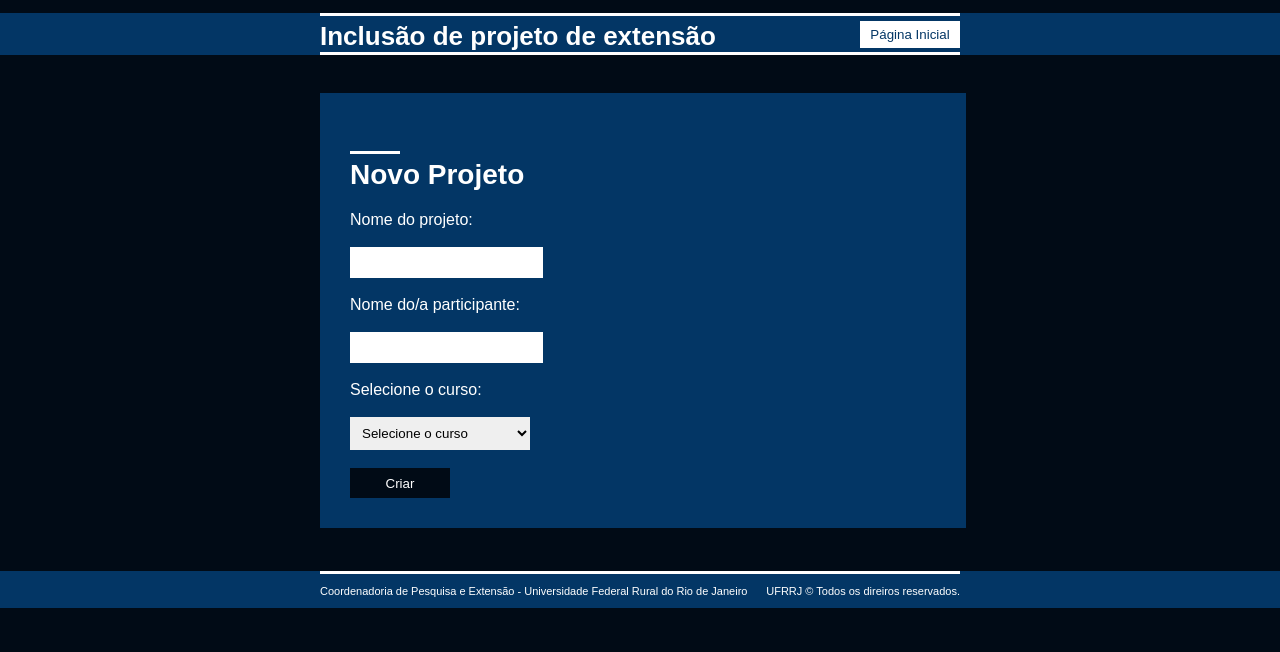
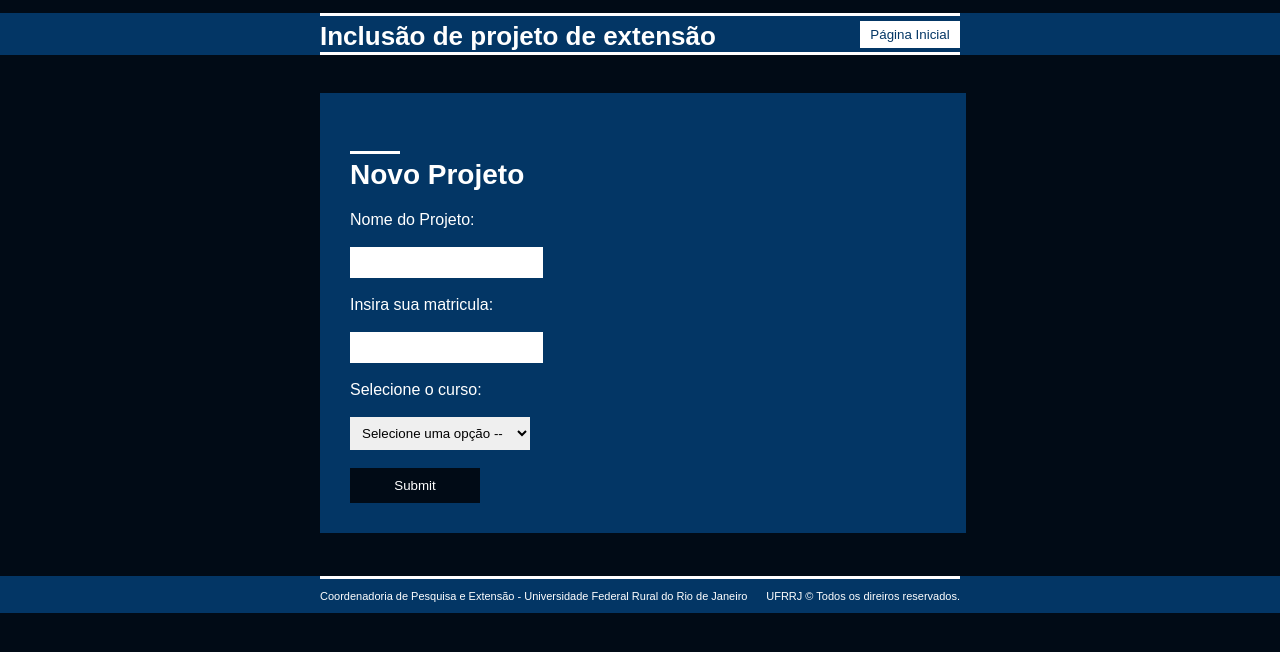
Before and after one commit to Gevu/Projeto_WEB1_UFRRJ, a PHP site: page /resp_pag3.php in a window 1280 px wide. Shown: the part 102-754 px from the top of the page. Run offline with PHP 8.4, Linux system fonts and the light colour scheme.

Commit message:
inclusao de projeto

```diff
--- a/scripts/connect.php
+++ b/scripts/connect.php
@@ -5,6 +5,6 @@
     $dbname = "projeto_web1";
 
     // Criar a conexão:
-    $conn = mysqli_connect($servidor, $usuario, $senha, $dbname);
+    $conn = mysqli_connect($servidor, $usuario, $senha, $dbname) or die("Erro na conexão.");
 
 ?>
--- /dev/null
+++ b/scripts/incluir_projeto.php
@@ -0,0 +1,71 @@
+<?php
+
+include('../scripts/connect.php');
+
+// VALIDAÇÃO DO PROJETO.
+
+$nameProj = $matriProf = $curso = "";
+$nameProjErr = $matriProfErr = $cursoErr = "";
+
+if ($_SERVER["REQUEST_METHOD"] == "POST") {
+
+    if (empty($_POST["nameProj"])) {
+        $nameProjErr = "* Nome obrigatório <br>";
+    } else {
+        $nameProj = input_data($_POST["nameProj"]);
+        if (!preg_match("/^[\w]*$/", $nameProj)) {
+            $nameProjErr = "* Apenas letras e espaços em branco são permitidos <br>";
+        }
+    }
+
+    if (empty($_POST["matriProf"])) {
+        $matriProfErr = "* Matricula obrigatória <br>";
+    } else {
+        $matriProf = input_data($_POST["matriProf"]);
+        if ($matriProf > 99999999999 || $matriProf < 10000000000) {
+            $matriProfErr = "* Matricula inválida <br>";
+        }
+    }
+
+    if ($_POST["curso"] == "opcao") {
+        $cursoErr = "* Curso obrigatório <br>";
+    } else {
+        $curso = input_data($_POST["curso"]);
+    }
+}
+
+function input_data($data) {
+    $data = trim($data);
+    $data = stripslashes($data);
+    $data = htmlspecialchars($data);
+    return $data;
+}
+
+// ESCREVE NO BANCO
+
+// A condição "$matriProf != """ bloqueia um cadastro indesejado que acontecia sempre que abriamos
+// a página "incluir_proj.php" pela primeira vez.
+if ($nameProjErr == "" &&
+    $matriProfErr == "" &&
+    $cursoErr == "" &&
+    $matriProf != "") {
+
+    // Escreve o projeto na tabela projeto.
+    $result_projetos = "INSERT INTO projeto (Nome, Curso)
+                       VALUES ('$nameProj', '$curso')";
+    $result_projetos = mysqli_query($conn, $result_projetos);
+
+    // Pega no banco o id projeto que acabou de ser escrito.
+    $result_idprojeto = "SELECT id FROM projeto WHERE Nome = '$nameProj'";
+    $result_idprojeto = mysqli_query($conn ,$result_idprojeto);
+    $row = mysqli_fetch_array($result_idprojeto);
+
+    // Cadastra na tabela do relacionamento.
+    $result_participa = "INSERT INTO participa (matri_cliente, id_projeto)
+                        VALUES ('$matriProf','$row[id]')";
+    $result_participa = mysqli_query($conn, $result_participa);
+
+    mysqli_close($conn);
+}
+
+?>
--- a/scripts/login_cliente.php
+++ b/scripts/login_cliente.php
@@ -30,13 +30,13 @@ if(isset($_POST['email']) || isset($_POST['senha'])) {
       $_SESSION['date'] = $usuario['Data_de_Nascimento'];
       $_SESSION['cargo'] = $usuario['Cargo'];
 
-      if (isset($_SESSION)) {
+      if (isset($_SESSION) && $_SESSION['cargo'] == 'Aluno') {
         header('Location: aluno.php');
       }
-      elseif (isset($_SESSION) && isset($_GET['resp'])) {
+      else if (isset($_SESSION) && $_SESSION['cargo'] == 'Professor') {
         header('Location: resp_pag1.php');
       }
-      elseif (isset($_SESSION) && isset($_GET['coord'])) {
+      else if (isset($_SESSION) && $_SESSION['cargo'] == 'Coordenador') {
         header('Location: coordenacao.php');
       }
 
--- a/views/cadastro.php
+++ b/views/cadastro.php
@@ -1,7 +1,7 @@
 <!DOCTYPE html>
-<html lang="en">
+<html lang="pt-br">
 
-<?php include("../scripts/valida_e_insere.php"); ?>
+<?php include("../scripts/cadastro.php"); ?>
 
 <head>
   <meta charset="UTF-8">
@@ -91,5 +91,4 @@
       </div>
     </footer>
 </body>
-
 </html>
--- a/views/css/resp_pag3.css
+++ b/views/css/resp_pag3.css
@@ -23,15 +23,15 @@ body {
     margin-left: 25%;
 }
 
-button{
-    color: white;
+input[type=submit] {
+    color: #ffff;
     background-color: #010b16;
-    width: 100px;
-    height: 30px;
+    width: 130px;
+    height: 35px;
     border: none;
-}
+  }
 
-button:hover{
+input[type=submit]:hover {
     cursor: pointer;
     background-color: #ffff;
     color: #010b16;
@@ -67,3 +67,8 @@ h3{
     background-color: #033665;
     color: #ffff;
 }
+
+.error {
+    color: rgb(255, 51, 51);
+    font-size: 13px;
+  }
--- a/views/resp_pag3.php
+++ b/views/resp_pag3.php
@@ -1,5 +1,18 @@
+<?php
+    if(!isset($_SESSION)) {
+        session_start();
+    }
+    if(isset($_GET['logout'])) {
+        unset($_SESSION);
+        session_destroy();
+        header("Location: index.php");
+    }
+?>
+
 <!DOCTYPE html>
 <html len="pt-br">
+
+<?php include("../scripts/incluir_projeto.php"); ?>
 
 <head>
     <meta charset="UTF-8">
@@ -15,26 +28,35 @@
         <img src="./imagens/rural_logo_branco02.png" alt="logo rural">
     </div>
     <div class="cabecalho">
-        <h2>Inclusão de projeto de extensão <a href="./resp_pag1.html"><button type="button">Página Inicial</button></a> </h2>
-        <!--<button type="button">Voltar</button>-->
+        <h2>Inclusão de projeto de extensão <a href="./resp_pag1.php"><button type="button">Página Inicial</button></a> </h2>
     </div>
     <div class="dados">
         <h3>Novo Projeto</h3>
         <div class="blocos">
             <div class="bloco1">
-                Nome do projeto: <br><br>
-                <input class="box" type="text"> <br><br>
-                Nome do/a participante: <br><br>
-                <input class="box" type="text"> <br><br>
-                Selecione o curso: <br><br>
-                <select name="curso" class="box">
-                    <option>Selecione o curso</option>
-                    <option value="Educação Física">Educação Física</option>
-                    <option value="Sistemas de Informação">Sistemas de Informação </option>
-                </select> <br><br>
+                <form method="post" action="<?php echo htmlspecialchars($_SERVER["PHP_SELF"]);?>">
+                    <label for="nameProj">Nome do Projeto: </label> <br><br>
+                    <input name="nameProj" class="box" type="text"> <br>
+                    <spam class="error"><?php echo $nameProjErr; ?></spam> <br>
+
+                    <label for="matriProf">Insira sua matricula: </label> <br><br>
+                    <input name="matriProf" class="box" type="text"> <br>
+                    <spam class="error"><?php echo $matriProfErr; ?></spam> <br>
+
+                    <label for="curso">Selecione o curso: </label><br><br>
+                    <select name="curso" class="box">
+                        <option value="opcao">Selecione uma opção --</option>
+                        <option value="agronomia">Agronomia</option>
+                        <option value="geologia">Geologia</option>
+                        <option value="matematica">Matemática</option>
+                        <option value="SI">Sistemas de Informação</option>
+                        <option value="veterinaria">Veterinária</option>
+                    </select> <br>
+                    <spam class="error"><?php echo $cursoErr; ?></spam> <br>
+                    <input type="submit">
+                </form>
             </div>
         </div>
-        <button type="submit" class="button">Criar</button>
     </div>
     <footer>
         <div class="rodape">
```
Also changed, not shown: observacoes.md (+1 -4 lines), scripts/cadastro.php (renamed from scripts/valida_e_insere.php, +6 -5 lines), views/aluno.php (+4 -4 lines), views/index.php (+1 -12 lines), views/resp_pag1.php (+20 -4 lines).
